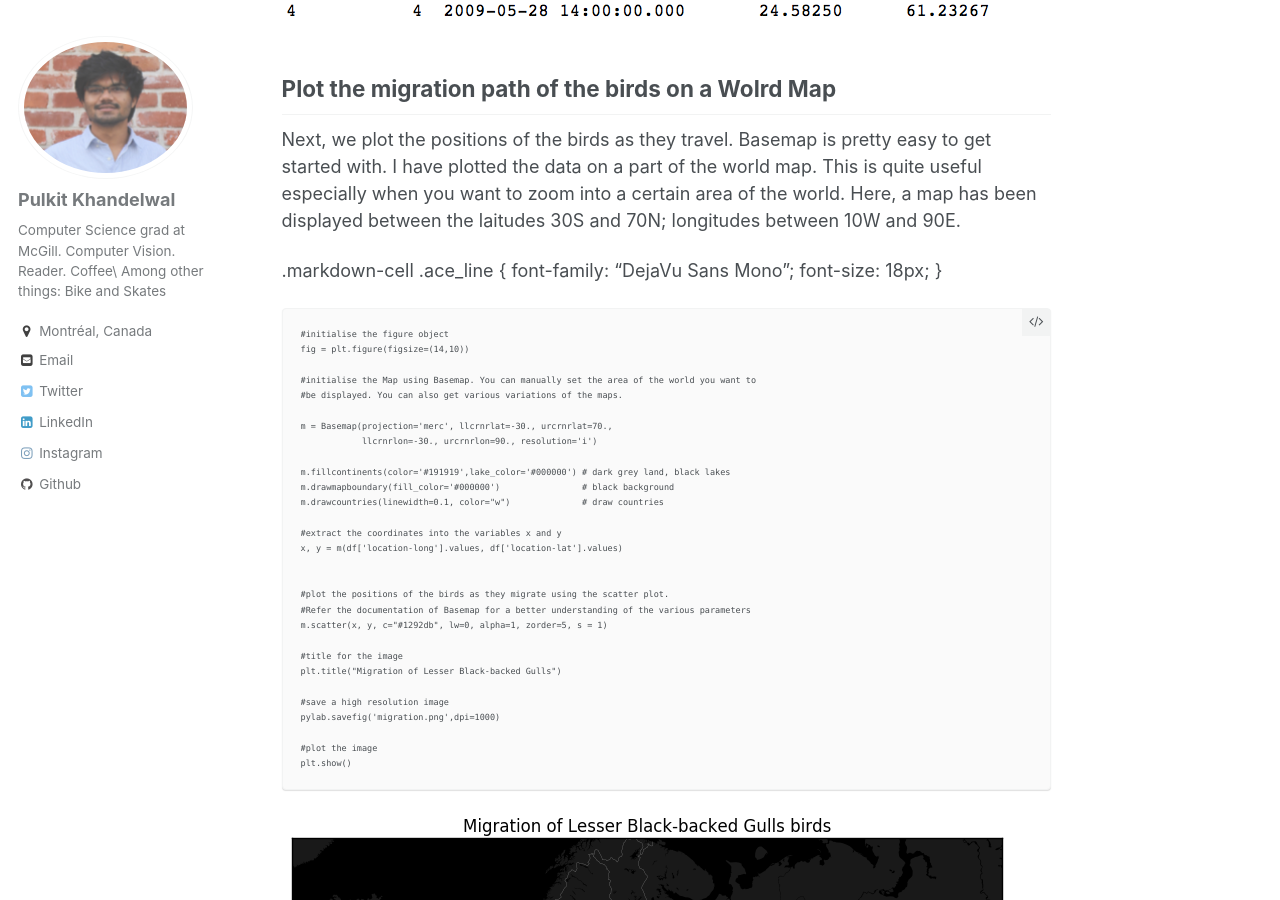
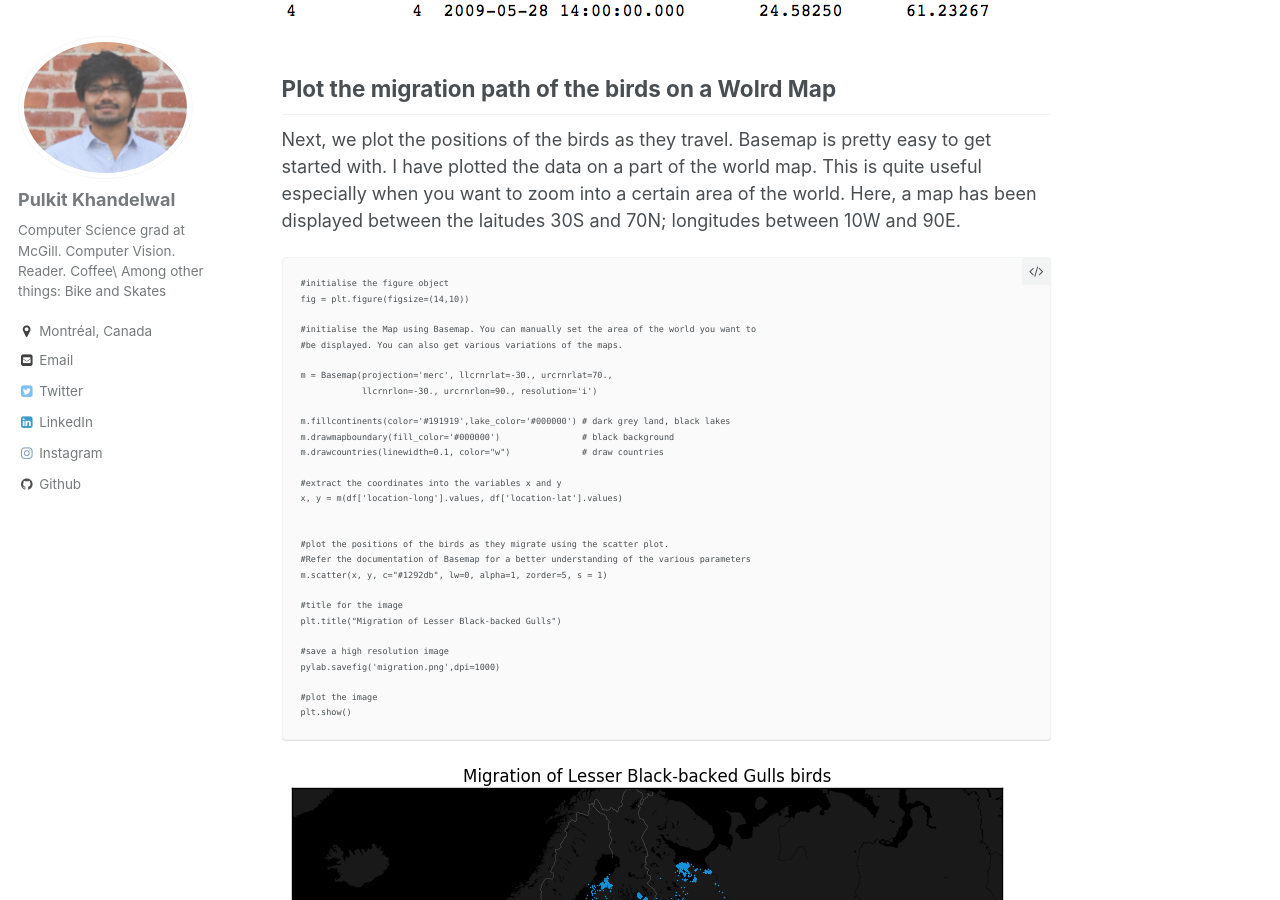
Before and after one commit to Pulkit-Khandelwal/pulkit-khandelwal.github.io, a Jekyll site: the page built from _blog/post_3.md, in a window 1280 px wide and 900 px high, scrolled down 1661 px. Built offline with Jekyll 4.4.1, drawn with Linux system fonts in a browser that asks for light colours.

Commit message:
Update post_3.md

````diff
--- a/_blog/post_3.md
+++ b/_blog/post_3.md
@@ -43,16 +43,11 @@
     print df.head()
 
 
-![](https://github.com/Pulkit-Khandelwal/pulkit-khandelwal.github.io/blob/master/_blog/post_3_img_4.png?raw=true "Image 1")
+![](https://github.com/Pulkit-Khandelwal/pulkit-khandelwal.github.io/blob/master/_blog/post_3_img_4.png?raw=true)
 
 ## Plot the migration path of the birds on a Wolrd Map
 
 Next, we plot the positions of the birds as they travel. Basemap is pretty easy to get started with. I have plotted the data on a part of the world map. This is quite useful especially when you want to zoom into a certain area of the world. Here, a map has been displayed between the laitudes 30S and 70N; longitudes between 10W and 90E.
-
-.markdown-cell .ace_line {
-  font-family: "DejaVu Sans Mono";
-  font-size: 18px;
-}
 
 ```
 #initialise the figure object
````
